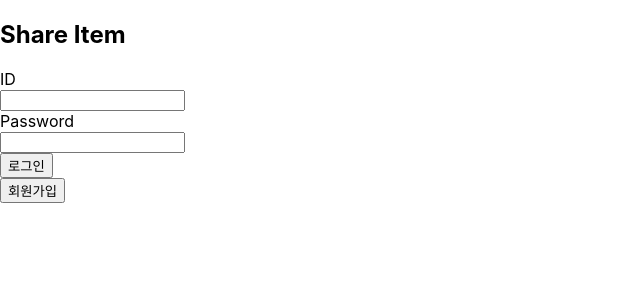
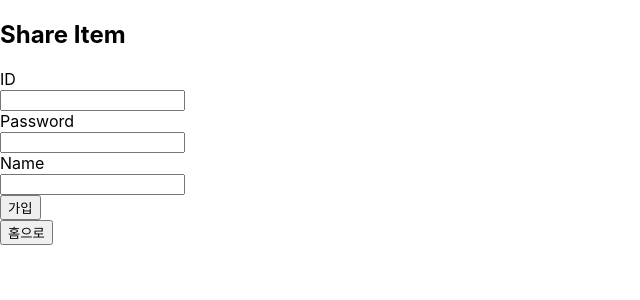
Before and after one commit to kim-jong-seong/shareitem, a React (Create React App) app: page / in a window 1280 px wide. Both pictures are taken after a click on the button "회원가입". Shown: the top 300 px of the page, without its empty margins (0-640 px from the left). Built offline with nearby package versions, Linux system fonts and the light colour scheme.

Commit message:
RestAPI서버를 통한 로그인기능 구현

```diff
--- a/src/App.js
+++ b/src/App.js
@@ -1,40 +1,44 @@
-// 여기서부터 시작
+import { useState } from 'react';
 import './App.css';
+import Login from './components/Login'
+import Signup from './components/Signup'
+import Dashboard from './components/Dashboard'
 
 // const API_URL = 'http://18.219.127.156:5000';
 
-function Login(props) {
+
+function App() {
+  const [currentView, setCurrentView] = useState('login');
+  const [user, setUser] = useState(null);
+
+  const onSwitchToSignup = (e) =>
+  {
+    setCurrentView('signup');
+  };
+
+  const onSwitchToLogin = (e) =>
+  {
+    setCurrentView('login');
+  }
+
+  const handleLoginSuccess = (userData) =>
+  {
+    setUser(userData);
+    setCurrentView('dashboard');
+  }
+
+  const onLogout = (e) =>
+  {
+    setUser(null);
+    setCurrentView('login');
+  }
+
   return (
     <div>
-      <h2>Share Item</h2>
-      <form>
-        <div>
-          <label>ID</label>
-          <br/>
-          <input type="text" name="username" />
-        </div>
-        <div>
-          <label>Password</label>
-          <br/>
-          <input type="password" name="password" />
-        </div>
-        <div>
-          <button type="submit">로그인</button>
-        </div>
-        <div>
-          <button type="button">회원가입</button>
-        </div>
-      </form>
-    </div>
-  )
-}
-
-function App() {
-  return (
-    <div>
-      <div>
-        <Login />
-      </div>
+        {currentView === "login" && <Login onSwitchToSignup={onSwitchToSignup}
+                                           onLoginSuccess={handleLoginSuccess} />}
+        {currentView === "signup" && <Signup onSwitchToLogin={onSwitchToLogin} />}
+        {currentView === "dashboard" && <Dashboard user={user} onLogout={onLogout}/>}
     </div>
   );
 }
--- /dev/null
+++ b/src/components/Dashboard.js
@@ -0,0 +1,12 @@
+function Dashboard(props)
+{
+    return (
+        <div>
+            <h2>{props.user.name} 님 환영합니다.</h2>
+            <p>Email: {props.user.email}</p>
+            <button onClick={props.onLogout}>로그아웃</button>
+        </div>
+    );
+}
+
+export default Dashboard;
--- /dev/null
+++ b/src/components/Login.js
@@ -0,0 +1,94 @@
+import { useState } from 'react';
+import { API_URL } from '../config';
+
+function Login(props)
+{
+
+    const [formData, setFormData] = useState
+    ({
+        email: '',
+        password: ''
+    });
+
+    const [message, setMessage] = useState('');
+    const [loading, setLoading] = useState(false);
+
+    const handleChange = (e) =>
+    {
+        setFormData
+        ({
+            ...formData,
+            [e.target.name]: e.target.value
+        });
+    };
+
+    const handleSubmit = async(e) =>
+    {
+        e.preventDefault();
+        setLoading(true);
+        setMessage('');
+
+        try
+        {
+            const response = await fetch(`${API_URL}/api/login`,
+            {
+                method: 'POST',
+                headers:
+                {
+                    'Content-Type': 'application/json'
+                },
+                body: JSON.stringify(formData)
+            });
+
+            const data = await response.json();
+
+            if( response.ok )
+            {
+                setMessage("로그인 성공!");
+                localStorage.setItem('token', data.token);
+                props.onLoginSuccess(data.user);
+            }
+            else
+            {
+                setMessage(data.error || '로그인 실패');
+            }
+        }
+        catch( error )
+        {
+            setMessage('서버 연결 실패');
+        }
+        finally
+        {
+            setLoading(false);
+        }
+    };
+
+    return (
+        <div>
+            <h2>Share Item</h2>
+            <form onSubmit={handleSubmit}>
+                <div>
+                    <label>ID</label>
+                    <br/>
+                    <input type="text" name="email" value={formData.email} onChange={handleChange} required/>
+                </div>
+                <div>
+                    <label>Password</label>
+                    <br/>
+                    <input type="password" name="password" value={formData.password} onChange={handleChange} required/>
+                </div>
+                {message && <p>{message}</p>}
+                <div>
+                    <button type="submit" disabled={loading}>
+                        {loading ? "로그인 중..." : "로그인"}
+                    </button>
+                </div>
+                <div>
+                    <button type="button" onClick={props.onSwitchToSignup}>회원가입</button>
+                </div>
+            </form>
+        </div>
+    )
+}
+
+export default Login;
--- /dev/null
+++ b/src/components/Signup.js
@@ -0,0 +1,97 @@
+import { useState } from 'react';
+import { API_URL } from '../config';
+
+function Signup(props)
+{
+    const [formData, setFormData] = useState
+    ({
+        email: '',
+        password: '',
+        name: ''
+    });
+
+    const [message, setMessage] = useState('');
+    const [loading, setLoading] = useState(false);
+
+    const handleChange = (e) =>
+    {
+        setFormData
+        ({
+            ...formData,
+            [e.target.name]: e.target.value
+        });
+    };
+
+    const handleSubmit = async(e) =>
+    {
+        e.preventDefault();
+        setLoading(true);
+        setMessage('');
+
+        try
+        {
+            const response = await fetch(`${API_URL}/api/signup`,
+            {
+               method: 'POST',
+               headers:
+               {
+                    'Content-Type': 'application/json'
+               },
+               body: JSON.stringify(formData)
+            });
+
+            const data = await response.json();
+
+            if( response.ok )
+            {
+                setMessage("회원가입 성공! 로그인해주세요.");
+            }
+            else
+            {
+                setMessage(data.error || "회원가입 실패");
+            }
+        }
+        catch( error )
+        {
+            setMessage("서버 연결 실패");
+        }
+        finally
+        {
+            setLoading(false);
+        }
+    }
+
+    return (
+        <div>
+            <h2>Share Item</h2>
+            <form onSubmit={handleSubmit}>
+                <div>
+                    <label>ID</label>
+                    <br/>
+                    <input type="text" name="email" value={formData.email} onChange={handleChange} required/>
+                </div>
+                <div>
+                    <label>Password</label>
+                    <br/>
+                    <input type="password" name="password" value={formData.password} onChange={handleChange} required/>
+                </div>
+                <div>
+                    <label>Name</label>
+                    <br/>
+                    <input type="name" name="name" value={formData.name} onChange={handleChange} required/>
+                </div>
+                {message && <p>{message}</p>}
+                <div>
+                    <button type="submit" disabled={loading}>
+                        {loading ? "가입 중..." : "가입"}
+                    </button>
+                </div>
+                <div>
+                    <button type="button" onClick={props.onSwitchToLogin}>홈으로</button>
+                </div>
+            </form>
+        </div>
+    )
+}
+
+export default Signup;
--- /dev/null
+++ b/src/config.js
@@ -0,0 +1,2 @@
+//export const API_URL = 'http://localhost:5000';
+export const API_URL = 'http://18.219.127.156:5000';
```
